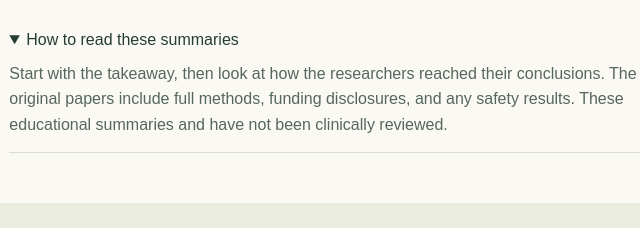
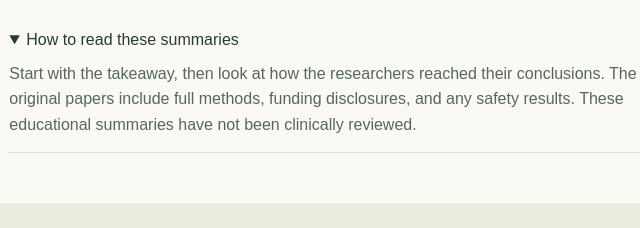
Before and after one commit to wangmilly09-max/EndoExplained, a plain HTML site: page index.html in a window 1280 px wide. Both pictures are taken after a click on the heading "How to read these summaries". Shown: the part 2983-3211 px from the top of the page, 558-1198 px from the left. Drawn offline with Linux system fonts and the light colour scheme.

Commit message:
Update index.html

```diff
--- a/index.html
+++ b/index.html
@@ -427,7 +427,7 @@
         <p>Each explainer identifies the original paper, describes how the research was done, and explains what questions the study leaves open.</p>
         <details>
           <summary>How to read these summaries</summary>
-          <p>Start with the takeaway, then look at how the researchers reached their conclusions. The original papers include full methods, funding disclosures, and any safety results. These educational summaries and have not been clinically reviewed.</p>
+          <p>Start with the takeaway, then look at how the researchers reached their conclusions. The original papers include full methods, funding disclosures, and any safety results. These educational summaries have not been clinically reviewed.</p>
         </details>
       </div>
     </section>
```
